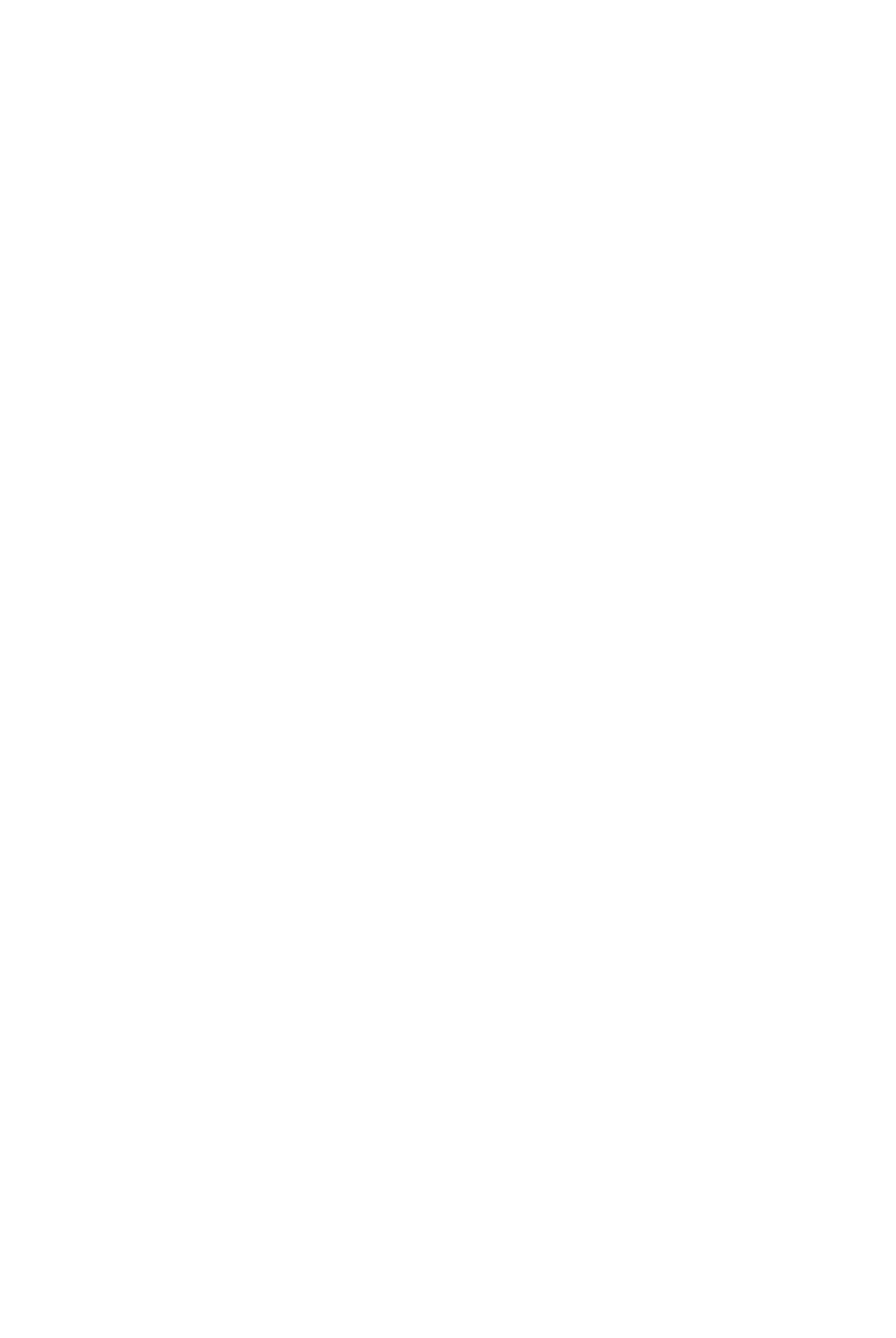
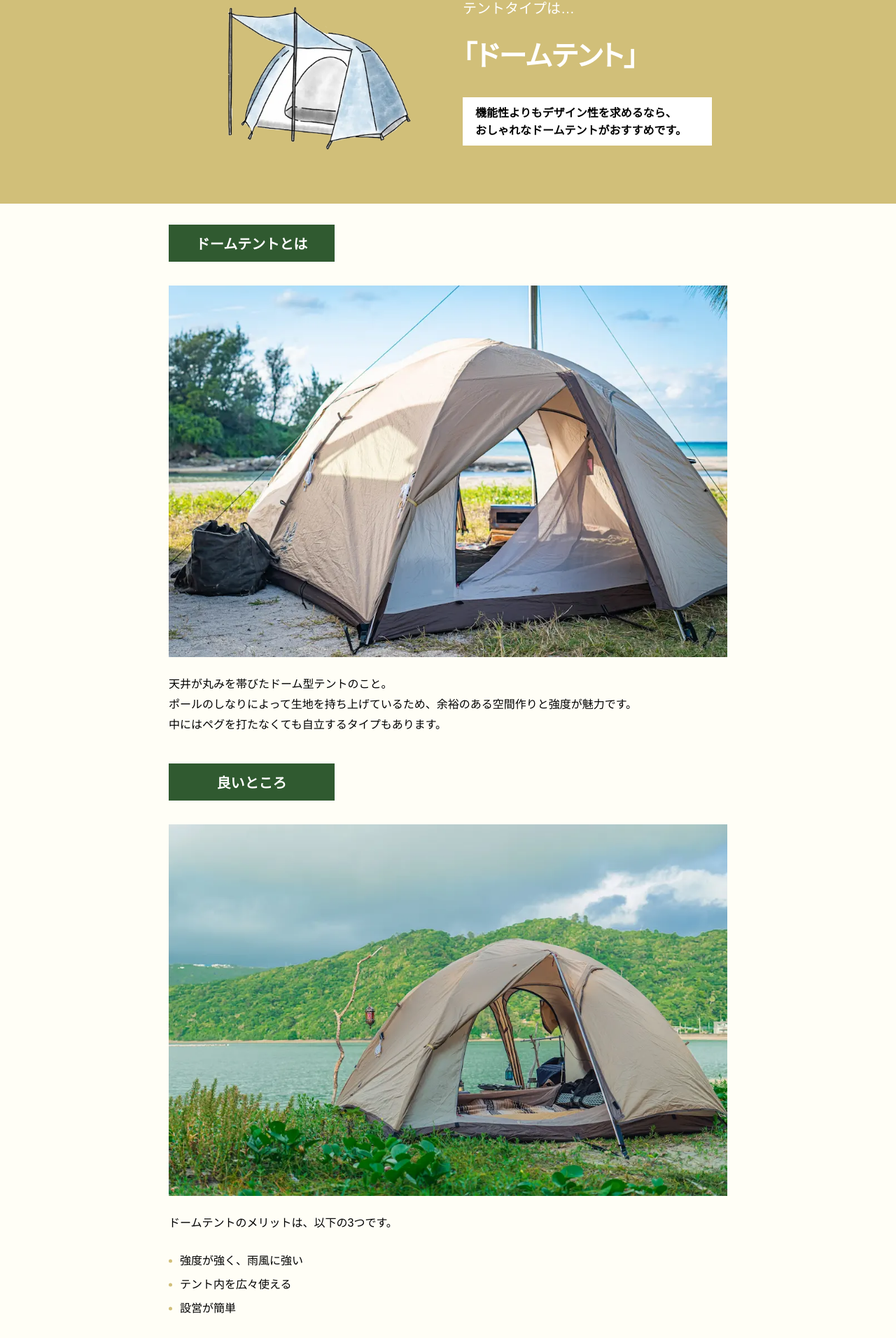
Before and after one commit to massy-yossy/tent-diagnose, a React (Vite) app: page /aaa/tenttype_03 in a window 1280 px wide. Shown: the part 294-2206 px from the top of the page at 70% size. Before the commit the page ends 800 px from the top, so only its background shows below. Built offline with nearby package versions, Linux system fonts and the light colour scheme; the HTML template or start-up script is replaced by a standard one.

Commit message:
domeStylish complete

```diff
--- /dev/null
+++ b/src/components/answerPage/affilierData/dome/domeStylishData.ts
@@ -0,0 +1,31 @@
+import { affilierDataType } from "../../../../types/affilierDataType";
+
+export const domeStylishData: affilierDataType[] = [
+  {
+    id:1,
+    blandName:"Naturehike",
+    tentName:"2人用 ドームテント",
+    image: "https://ws-fe.amazon-adsystem.com/widgets/q?_encoding=UTF8&ASIN=B0C7GK4TJ8&Format=_SL160_&ID=AsinImage&MarketPlace=JP&ServiceVersion=20070822&WS=1&tag=ganso625701-22&language=ja_JP",
+    amazon: "https://amzn.to/3KJEgpi",
+    rakuten: "https://af.moshimo.com/af/c/click?a_id=3719273&p_id=54&pc_id=54&pl_id=616&url=https%3A%2F%2Fitem.rakuten.co.jp%2Fnaturehike-direct%2Fnh17t007-m-l%2F&m=http%3A%2F%2Fm.rakuten.co.jp%2Fnaturehike-direct%2Fi%2F10000019%2F",
+    yahoo: "//ck.jp.ap.valuecommerce.com/servlet/referral?sid=3672470&pid=888362917&vc_url=https%3A%2F%2Fstore.shopping.yahoo.co.jp%2Fluna-world%2Fy90701375612.html%3Fsc_i%3Dshp_pc_search_itemlist_shsrg_img"
+  },
+  {
+    id:2,
+    blandName: "Coleman",
+    tentName:"ツーリングドーム/ST ポールポケット式",
+    image:"https://thumbnail.image.rakuten.co.jp/@0_mall/sportsauthority/cabinet/img/1436/66244203.jpg?_ex=300x300",
+    amazon:"https://amzn.to/3E6auHH",
+    rakuten:"https://af.moshimo.com/af/c/click?a_id=3719273&p_id=54&pc_id=54&pl_id=616&url=https%3A%2F%2Fitem.rakuten.co.jp%2Fsportsauthority%2F66244203%2F&m=http%3A%2F%2Fm.rakuten.co.jp%2Fsportsauthority%2Fi%2F10407127%2F",
+    yahoo: "//ck.jp.ap.valuecommerce.com/servlet/referral?sid=3672470&pid=888362917&vc_url=https%3A%2F%2Fstore.shopping.yahoo.co.jp%2Falpen-group%2F7005103511.html%3Fsc_i%3Dshp_pc_search_itemlist_shsrg_title"
+  },
+  {
+    id:3,
+    blandName:"スノーピーク",
+    tentName:"ファル Pro.air",
+    image: "https://thumbnail.image.rakuten.co.jp/@0_mall/naturum/cabinet/goods/02839/729_1.jpg?_ex=300x300",
+    amazon: "https://amzn.to/3sdy6qZ",
+    rakuten: "https://af.moshimo.com/af/c/click?a_id=3719273&p_id=54&pc_id=54&pl_id=616&url=https%3A%2F%2Fitem.rakuten.co.jp%2Fnaturum%2F2839729%2F&m=http%3A%2F%2Fm.rakuten.co.jp%2Fnaturum%2Fi%2F16811552%2F",
+    yahoo: "//ck.jp.ap.valuecommerce.com/servlet/referral?sid=3672470&pid=888362917&vc_url=https%3A%2F%2Fstore.shopping.yahoo.co.jp%2Flbreath%2F10601672401.html%3Fsc_i%3Dshp_pc_search_itemlist_shsrg_img"
+  },
+]
--- a/src/components/answerPage/pages/dome/DomeStylish.tsx
+++ b/src/components/answerPage/pages/dome/DomeStylish.tsx
@@ -1,8 +1,67 @@
+import { FC, memo } from "react";
+import AnswerPageLayout from "../../layout/AnswerPageLayout";
+import { domeStylishData } from "../../affilierData/dome/domeStylishData";
 
-const DomeStylish = () => {
+const DomeStylish: FC = memo(() => {
   return (
-    <div>DomeStylish</div>
-  )
-}
+    <AnswerPageLayout
+      tentName="ドームテント"
+      image="./images/tent-illustration/dome.webp"
+      tentComment={
+        <>
+          機能性よりもデザイン性を求めるなら、
+          <br />
+          おしゃれなドームテントがおすすめです。
+        </>
+      }
+      features={
+        <>
+          <img src="./images/article/dome1.webp" alt="テント写真" />
+          天井が丸みを帯びたドーム型テントのこと。
+          <br />
+          ポールのしなりによって生地を持ち上げているため、余裕のある空間作りと強度が魅力です。
+          <br />
+          中にはペグを打たなくても自立するタイプもあります。
+        </>
+      }
+      goodPoint={
+        <>
+          <img src="./images/article/dome2.webp" alt="テント写真" />
+          ドームテントのメリットは、以下の3つです。
+          <br />
+          <ul>
+            <li>強度が強く、雨風に強い</li>
+            <li>テント内を広々使える</li>
+            <li>設営が簡単</li>
+          </ul>
+          丸い形状のドームテントは、雨が降っても地面に流れ落ち、風の影響も受けにくいことから、登山などでも使用されています。
+          <br />
+          <br />
+          また、ワンポールテントはデットスペース（狭く使いづらいスペース）が多くレイアウトに困ることもありますが、広々スペースのドームテントはその心配がありません。
+          <br />
+          天井高く、優雅に寛げるのは、ドームテントの大きなメリットといえます。
+          <br />
+          <br />
+          ワンポールテント同様、ドームテントも設営がとても簡単なので、初心者でも安心です。
+        </>
+      }
+      importantPoint={
+        <>
+          <img src="./images/article/dome3.webp" alt="テント写真" />
+          テントがおしゃれだと、テンションが上がりますよね。<br />
+キャンプを楽しむためにも、デザイン性に優れたおしゃれなテントを選ぶことはとても良いことですが、最低限の機能性は確保しておきましょう。<br /><br />
+チェックするポイントは、以下の3つです。
+<ul>
+  <li>設営のしやすさ</li>
+  <li>耐水圧（1,500～2,000mm程度が目安）</li>
+  <li>インナーテント付き（メッシュ）</li>
+</ul>
+キャンプに必要な機能性が備わってないと快適に過ごせなくなってしまうので、購入する際は必ずチェックすることをおすすめします。
+        </>
+      }
+      affilierData={domeStylishData}
+    />
+  );
+});
 
-export default DomeStylish
+export default DomeStylish;
```
